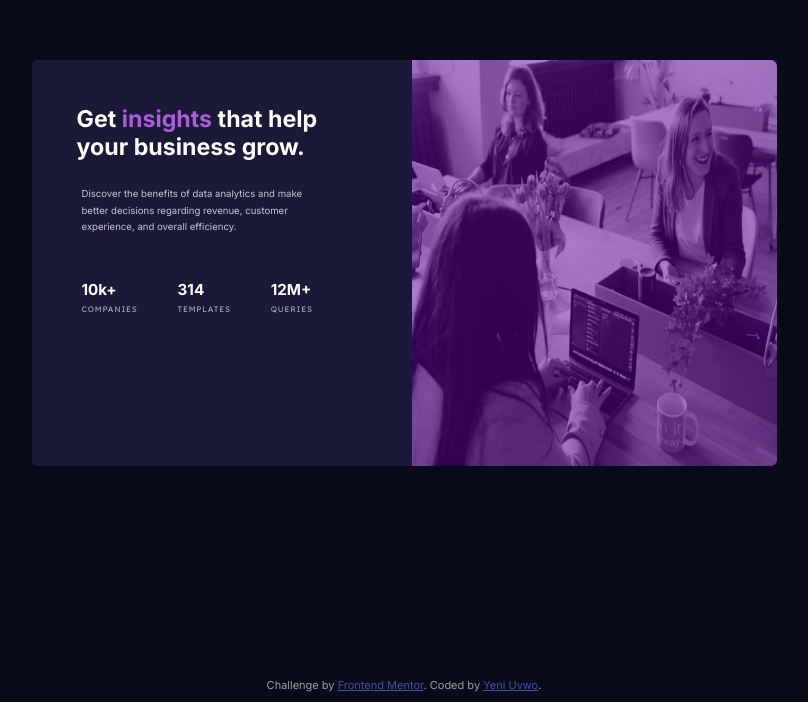
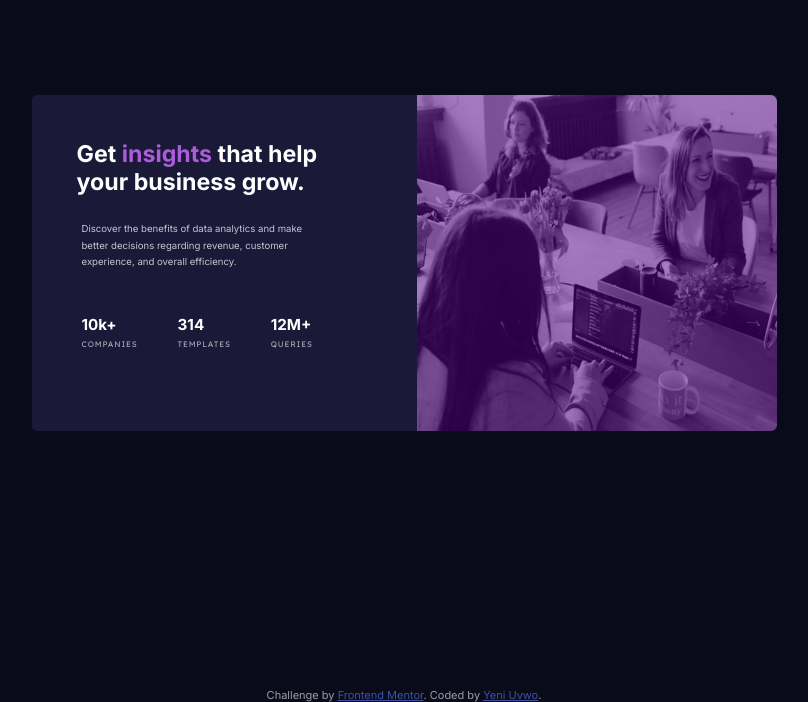
Before and after one commit to YeniUvwo/stats-preview-card-component-main, a plain HTML site: page index.html in a window 1280 px wide. Shown: the part 122-824 px from the top of the page, without its empty margins (236-1044 px from the left). Drawn offline with Linux system fonts and the light colour scheme.

Commit message:
fixed the issue with the height on my main

```diff
--- a/style.css
+++ b/style.css
@@ -25,7 +25,7 @@ main{
   border-bottom-right-radius: 5px;
   border-bottom-left-radius: 5px;
   margin-bottom: 50px;
-  max-width: 400px;
+  max-width: 320px;
   height: 100%;
 }
 
@@ -34,7 +34,6 @@ main{
 }
 
 .image img{
-  max-width: 400px;
   width: 100%;
 
   border-top-right-radius: 10px;
@@ -48,7 +47,7 @@ main{
 .image-overlay{
   background-color: hsl(277, 100%, 50%);
   opacity: 0.5;
-  filter: brightness(0.6);
+  filter: brightness(0.55);
 
   width: 100%;
   height: 99%;
@@ -61,6 +60,7 @@ main{
 
 .main{
   padding: 40px 10px 20px;
+  height: 100%;
 
   text-align: center;
 }
@@ -115,8 +115,10 @@ h2{
 @media screen and (min-width: 800px) {
   .container{
     height: 100vh;
-    display: flex;align-items: center;
+    display: flex;
+    align-items: center;
     justify-content: center;
+    margin-bottom: 10px;
   }
 
   main{
@@ -125,7 +127,8 @@ h2{
     border-top-left-radius: 5px;
 
     max-width: 745px;
-    height: 52%;
+    height: 43%;
+    min-height: 300px;
   }
 
   .mobile-header-img{
@@ -137,7 +140,7 @@ h2{
   }
 
   .image img{
-    max-width: 365px;
+    max-width: 360px;
     height: 100%;
 
     border-top-left-radius: 0;
@@ -154,8 +157,9 @@ h2{
   }
 
   .main{
-    max-width: 380px;
+    max-width: 385px;
     text-align: left;
+    height: 100%;
 
     padding: 45px 25px 0 20px;
   }
```
